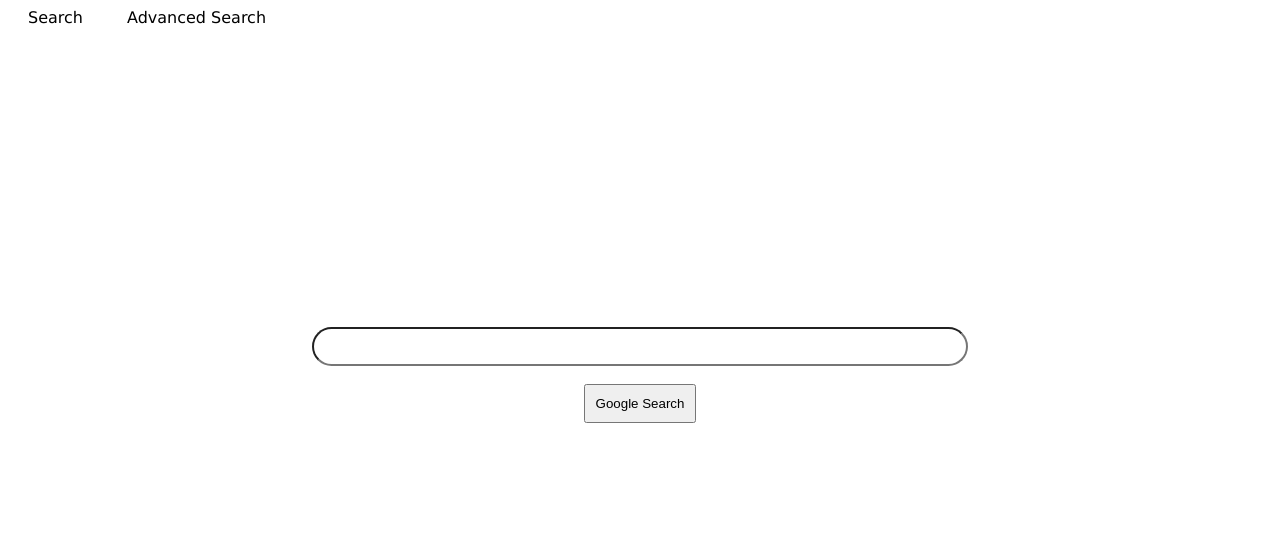
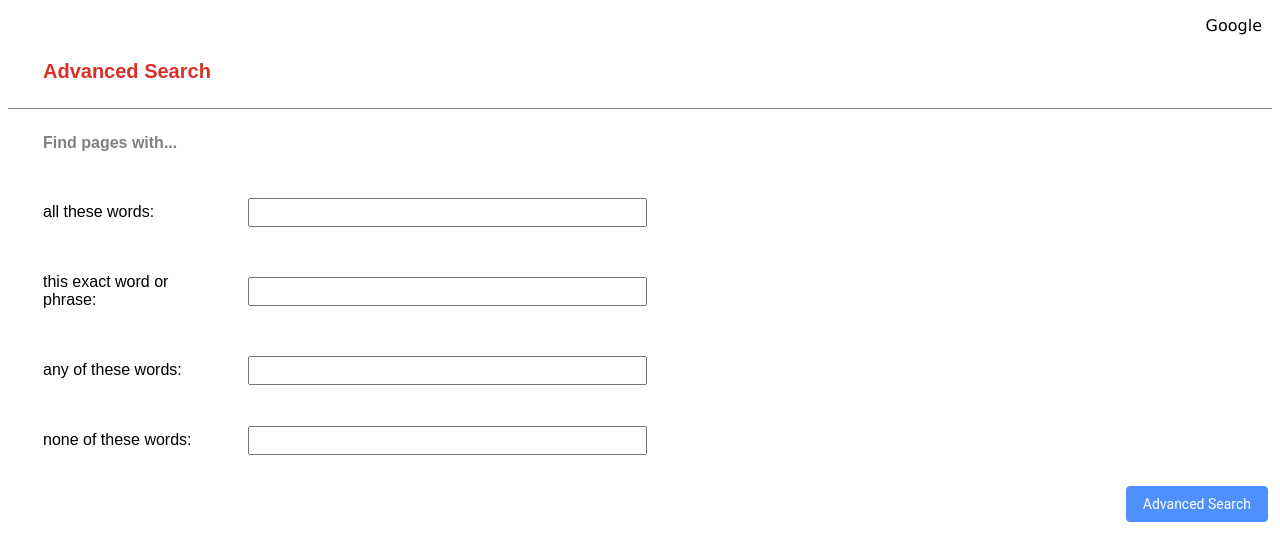
Before and after one commit to lucybonfield/Google-Search, a plain HTML site: page advancedSearch.html in a window 1280 px wide. Drawn offline with Linux system fonts and the light colour scheme.

Commit message:
added all html and css properties

```diff
--- a/advancedSearch.html
+++ b/advancedSearch.html
@@ -5,12 +5,50 @@
         <link rel="stylesheet" href="css/style.css" />
     </head>
     <body>
-        <a href="index.html">Search</a>
-        <a href="advancedSearch.html">Advanced Search</a>
-        <form action="https://www.google.com/search">
-            <input type="text" class="searchBar" name="q">
-            <br><br>
-            <input type="submit" class="submitButton" value="Google Search">
-        </form>
+        <ul class="navbar">
+            <li><a href="index.html" class="listItem">Google</a></li>
+        </ul>
+        <h1 class="advancedSearchHeading">Advanced Search</h1>
+        <div class="line"></div>
+        <div class="advanced">
+            <h2 class="subtitle">Find pages with...</h2>
+            <form action="https://www.google.com/search">
+                <div class="row-input">
+                    <div class="left">
+                        <p>all these words:</p>
+                    </div>
+                    <div class="right">
+                        <input type="text" class="inputBar" name="q">
+                    </div>
+                </div>
+                <div class="row-input">
+                    <div class="left">
+                        <p>this exact word or phrase:</p>
+                    </div>
+                    <div class="right">
+                        <input type="text" class="inputBar" name="as_epq">
+                    </div>
+                </div>
+                <div class="row-input">
+                    <div class="left">
+                        <p>any of these words:</p>
+                    </div>
+                    <div class="right">
+                        <input type="text" class="inputBar" name="as_oq">
+                    </div>
+                </div>
+                <div class="row-input">
+                    <div class="left">
+                        <p>none of these words:</p>
+                    </div>
+                    <div class="right">
+                        <input type="text" class="inputBar" name="as_eq">
+                    </div>
+                </div>
+                <div class="buttonDiv">
+                    <input type="submit" value="Advanced Search" class="submitBtn advancedBtn"
+                </div>
+            </form>
+        </div>
     </body>
 </html>
--- a/css/style.css
+++ b/css/style.css
@@ -1,22 +1,99 @@
-.searchBar {
-    border-radius: 25px;
-    padding: 10px;
-    width: 50%;
-    margin: 0 auto;
+/* nav bar */
+
+.navbar {
+    font-family:Verdana, Geneva, Tahoma, sans-serif;
+    list-style-type: none;
+    color: black;
+    display: flex;
+    flex-direction: row;
+    justify-content: flex-end;
+}
+.listItem {
+    margin: 10px;
+    text-decoration: none;
+    color: black;
 }
 
-.submitButton {
-    padding: 10px;
+/* google */
+
+.logo {
+    height: 92px;
+}
+.center {
+    display: flex;
+    justify-content: center;
 }
 
-form {
+/* google search */
+
+.searchBar {
+    display: flex;
+    z-index: 3;
+    height: 44px;
+    background: #fff;
+    border: 1px solid #dfe1e5;
+    box-shadow: none;
+    border-radius: 24px;
+    margin: 0 auto;
+    width: calc(632px + 6px);
+    width: 584px;
+    max-width: 584px;
+    margin-top: 25px;
+}
+.submitBtn {
+    background-color: #f8f9fa;
+    border: 1px solid #f8f9fa;
+    border-radius: 4px;
+    color: #3c4043;
+    font-family: Roboto,arial,sans-serif;
+    font-size: 14px;
+    margin: 11px 4px;
+    padding: 0 16px;
+    line-height: 27px;
+    height: 36px;
+    min-width: 54px;
     text-align: center;
-    padding-top: 300px;
+    cursor: pointer;
+    user-select: none;
 }
 
-a {
-    font-family:Verdana, Geneva, Tahoma, sans-serif;
-    text-decoration: none;
-    color: black;
-    padding: 20px;
+/* advanced search */
+
+.advancedSearchHeading {
+    font-family: Arial, Helvetica, sans-serif;
+    color: #d93025;
+    font-size: 20px;
+    margin: 25px 35px;
 }
+.line {
+    border-bottom: 0.5px solid grey;
+}
+.subtitle {
+    font-size: 16px;
+    font-family: Arial, Helvetica, sans-serif;
+    color: grey;
+    margin: 25px 35px;
+}
+.row-input {
+    display: flex;
+    flex-direction: row;
+    align-items: center;
+}
+.left {
+    margin: 10px 35px;
+    width: 170px;
+    font-family: Arial, Helvetica, sans-serif;
+}
+.inputBar {
+    width: 385px;
+    padding: 5px;
+}
+.buttonDiv {
+    display: flex;
+    justify-content: flex-end;
+}
+.advancedBtn {
+    background-color: #4d90fe;
+    border: 1px solid #4d90fe;
+    color: #fff;
+}
```
Also changed, not shown: imageSearch.html (+14 -6 lines), index.html (+13 -4 lines), images/google-images-logo.png (added), images/google-logo.png (added).
